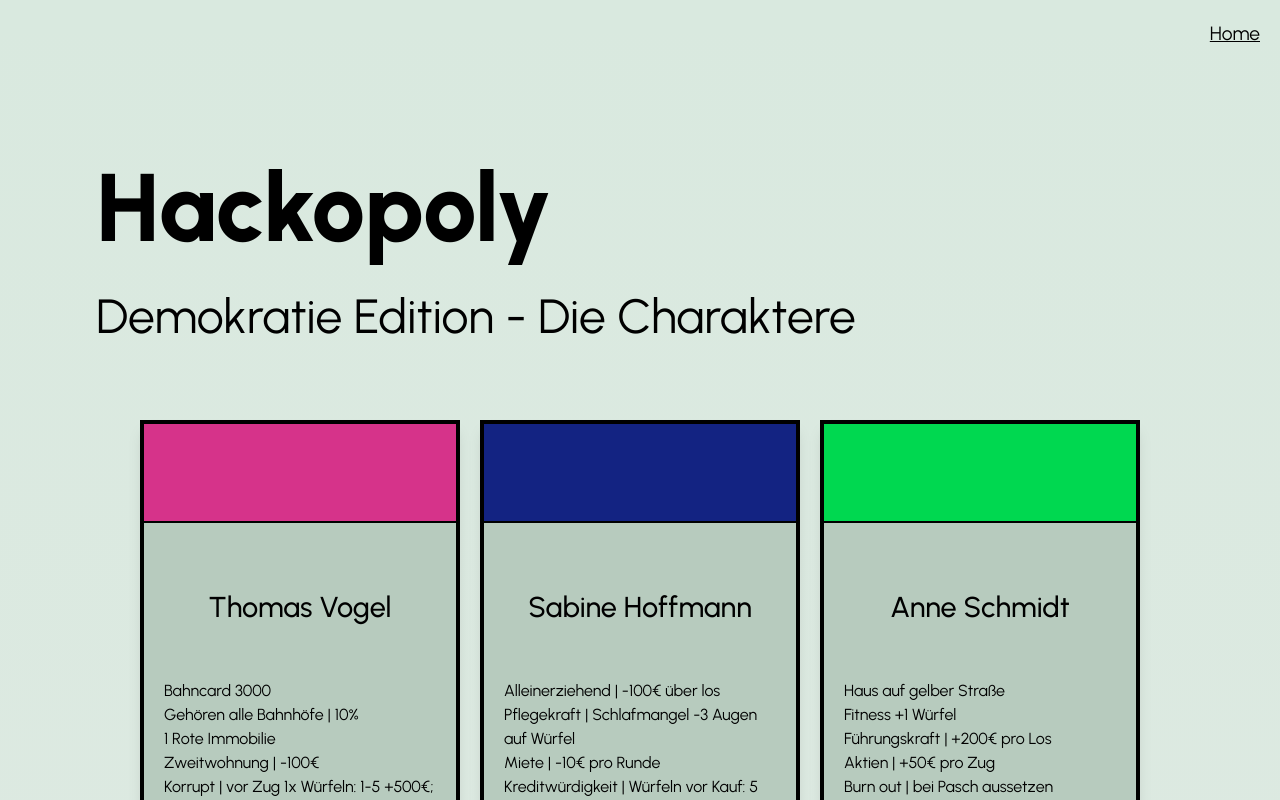
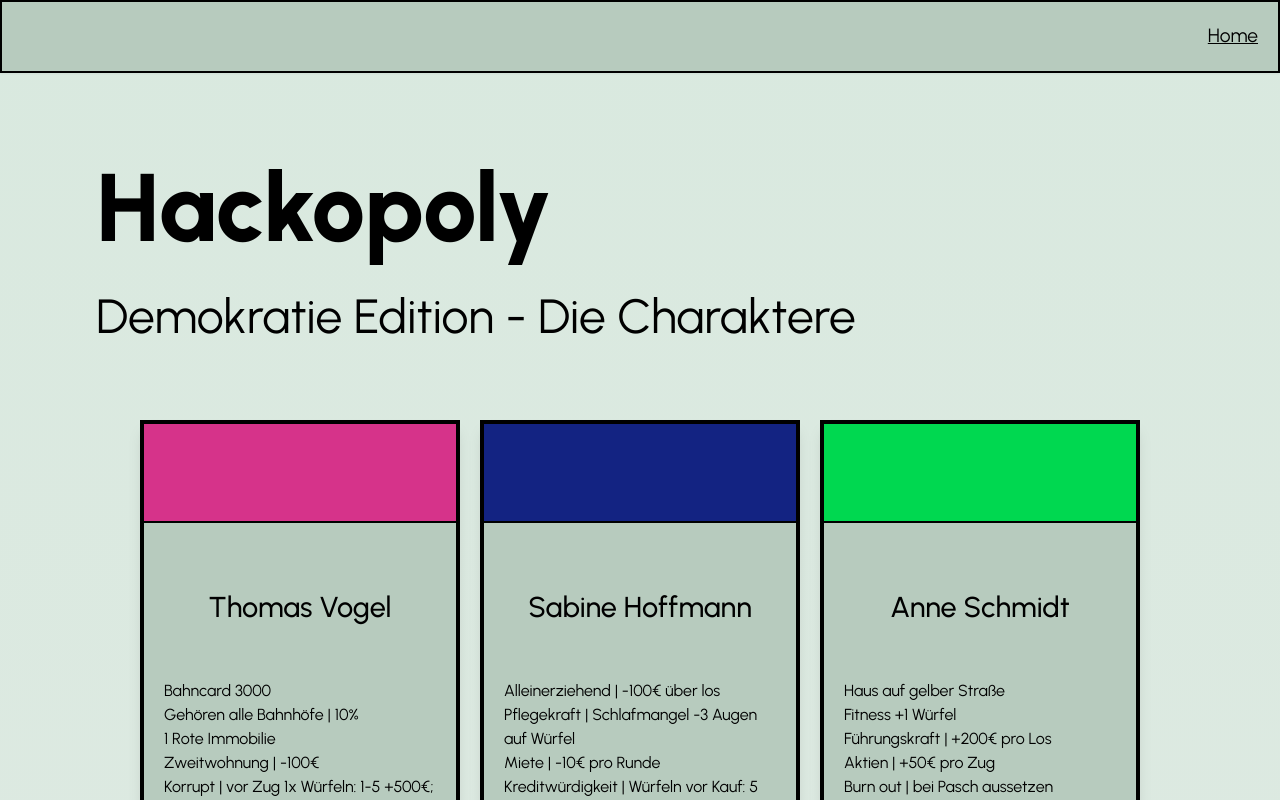
Before and after one commit to irenama/hack-opoly-democracy, a Next.js app: page /characters in a window 1280 px wide. Shown: the top 800 px of the page. Built offline with nearby package versions, Linux system fonts and the light colour scheme.

Commit message:
highlight nav

```diff
--- a/src/components/NavLink.tsx
+++ b/src/components/NavLink.tsx
@@ -3,7 +3,7 @@ import { ReactNode } from "react";
 
 const NavLink: React.FC<{ href: string; text: string }> = ( { href, text } ) => {
   return (
-    <nav><Link href={href} className="absolute right-5 top-5">{text}</Link></nav>
+    <nav className="fixed top-0 left-0 right-0 bg-green-200 shadow-sm p-5 flex justify-end border-2 border-black"><Link href={href} >{text}</Link></nav>
   );
 }
 
```
